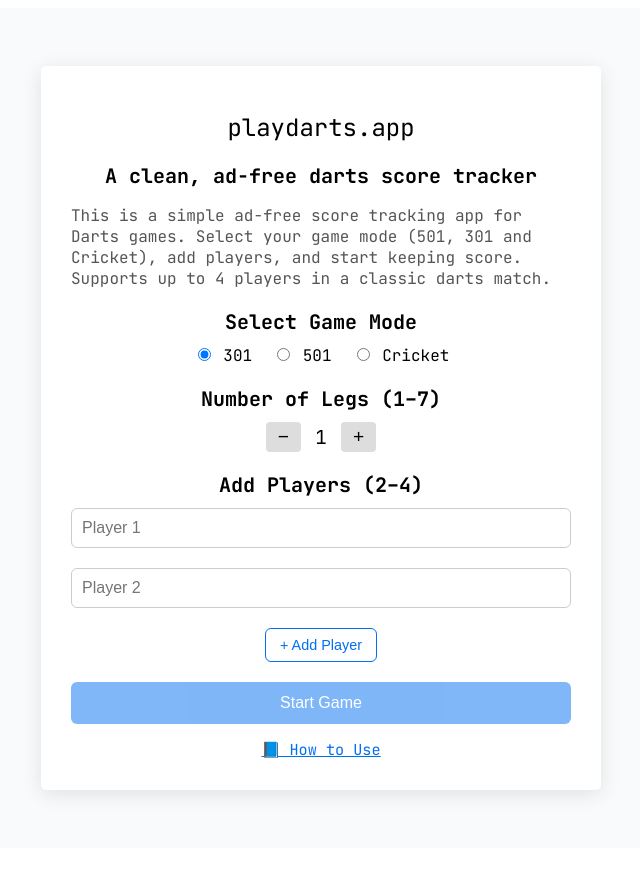
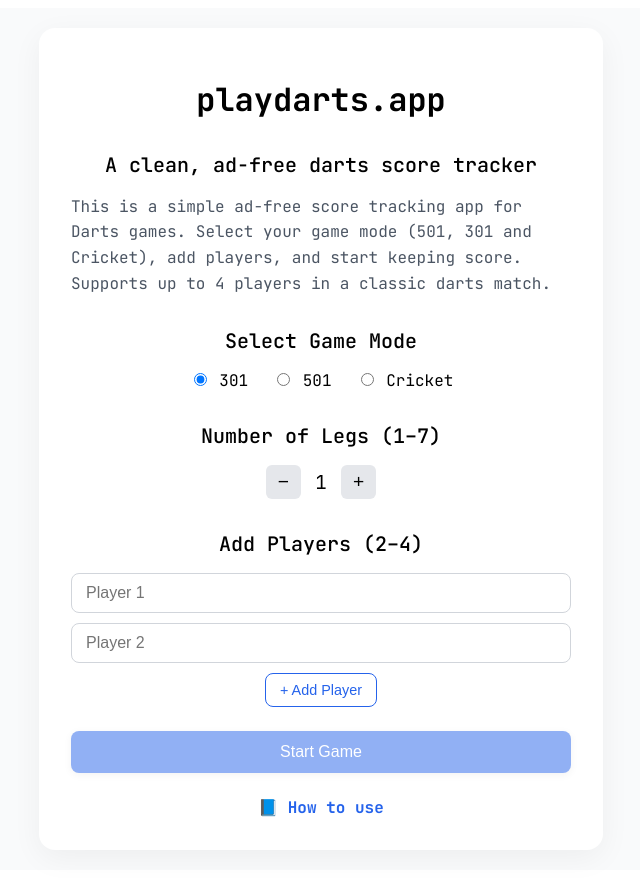
Before and after one commit to homelabdude/playdarts, a Next.js app: page / in a window 1280 px wide. Both pictures are taken after a click on the label "301". Shown: the whole page, without its empty margins (319-959 px from the left). Before the commit the page ends 856 px from the top, so only its background shows below. Built offline with nearby package versions, Linux system fonts and the light colour scheme.

Commit message:
fix: Style changes and board updates

```diff
--- a/src/pages/index.js
+++ b/src/pages/index.js
@@ -2,6 +2,7 @@ import { useState } from "react";
 import { useRouter } from "next/router";
 import Link from "next/link";
 import Head from "next/head";
+import styles from "../styles/Home.module.css";
 
 export default function Home() {
   const router = useRouter();
@@ -19,7 +20,7 @@ export default function Home() {
 
   const handlePlayerNameChange = (index, name) => {
     const updated = [...players];
-    updated[index] = name;
+    updated[index] = name.slice(0, 10);
     setPlayers(updated);
   };
 
@@ -42,27 +43,30 @@ export default function Home() {
     }
   };
 
+  const startButtonEnabled =
+    gameMode && players.every((p) => p.trim() !== "") && players.length >= 2;
+
   return (
     <>
       <Head>
         <title>Playdarts.app - Darts Score Tracker</title>
       </Head>
-      <div style={styles.container}>
-        <div style={styles.card}>
-          <h1 style={styles.heading}>playdarts.app</h1>
-          <h2 style={styles.subheading}>
+      <div className={styles.container}>
+        <div className={styles.card}>
+          <h1 className={styles.heading}>playdarts.app</h1>
+          <h2 className={styles.subheading}>
             A clean, ad-free darts score tracker
           </h2>
-          <p style={styles.description}>
+          <p className={styles.description}>
             This is a simple ad-free score tracking app for Darts games. Select
             your game mode (501, 301 and Cricket), add players, and start
             keeping score. Supports up to 4 players in a classic darts match.
           </p>
 
-          <h2 style={styles.subheading}>Select Game Mode</h2>
-          <div style={styles.radioGroup}>
+          <h2 className={styles.subheading}>Select Game Mode</h2>
+          <div className={styles.radioGroup}>
             {[301, 501, "Cricket"].map((mode) => (
-              <label key={mode} style={styles.radioLabel}>
+              <label key={mode} className={styles.radioLabel}>
                 <input
                   type="radio"
                   name="mode"
@@ -80,17 +84,19 @@ export default function Home() {
 
           {typeof gameMode === "number" && (
             <>
-              <h2 style={styles.subheading}>Number of Legs (1–{maxLegs})</h2>
-              <div style={styles.legsControl}>
+              <h2 className={styles.subheading}>
+                Number of Legs (1–{maxLegs})
+              </h2>
+              <div className={styles.legsControl}>
                 <button
-                  style={styles.legsButton}
+                  className={styles.legsButton}
                   onClick={() => setLegs((l) => Math.max(1, l - 2))}
                 >
                   −
                 </button>
-                <span style={styles.legsDisplay}>{legs}</span>
+                <span className={styles.legsDisplay}>{legs}</span>
                 <button
-                  style={styles.legsButton}
+                  className={styles.legsButton}
                   onClick={() => setLegs((l) => Math.min(maxLegs, l + 2))}
                 >
                   +
@@ -101,16 +107,19 @@ export default function Home() {
 
           {gameMode && (
             <>
-              <h2 style={styles.subheading}>Add Players (2–{maxPlayers})</h2>
+              <h2 className={styles.subheading}>
+                Add Players (2–{maxPlayers})
+              </h2>
               {players.map((player, idx) => (
-                <div key={idx} style={styles.playerRow}>
+                <div key={idx} className={styles.playerRow}>
                   <input
+                    maxLength={10}
                     placeholder={`Player ${idx + 1}`}
                     value={player}
                     onChange={(e) =>
                       handlePlayerNameChange(idx, e.target.value)
                     }
-                    style={{ ...styles.input, flex: 1 }}
+                    className={styles.input}
                   />
                   {players.length > 2 && (
                     <button
@@ -118,7 +127,7 @@ export default function Home() {
                         const updated = players.filter((_, i) => i !== idx);
                         setPlayers(updated);
                       }}
-                      style={styles.deleteButton}
+                      className={styles.deleteButton}
                       title="Remove player"
                     >
                       🗑️
@@ -128,7 +137,7 @@ export default function Home() {
               ))}
 
               {players.length < maxPlayers && (
-                <button style={styles.addButton} onClick={handleAddPlayer}>
+                <button className={styles.addButton} onClick={handleAddPlayer}>
                   + Add Player
                 </button>
               )}
@@ -137,146 +146,17 @@ export default function Home() {
 
           <button
             onClick={handleStartGame}
-            style={{
-              ...styles.startButton,
-              opacity:
-                gameMode &&
-                players.every((p) => p.trim() !== "") &&
-                players.length >= 2
-                  ? 1
-                  : 0.5,
-              pointerEvents:
-                gameMode &&
-                players.every((p) => p.trim() !== "") &&
-                players.length >= 2
-                  ? "auto"
-                  : "none",
-            }}
+            className={styles.startButton}
+            disabled={!startButtonEnabled}
           >
             Start Game
           </button>
 
-          <Link href="/how-to-use" style={styles.helpLink}>
-            📘 How to Use
+          <Link href="/how-to-use" className={styles.helpLink}>
+            📘 How to use
           </Link>
         </div>
       </div>
     </>
   );
 }
-
-const styles = {
-  container: {
-    fontFamily: '"JetBrains Mono", monospace',
-    minHeight: "100vh",
-    display: "flex",
-    alignItems: "center",
-    justifyContent: "center",
-    backgroundColor: "#f9fafb",
-    padding: 20,
-  },
-  helpLink: {
-    display: "inline-block",
-    marginTop: 15,
-    color: "#0070f3",
-    textDecoration: "underline",
-    cursor: "pointer",
-    fontSize: "0.95rem",
-  },
-  card: {
-    width: "100%",
-    maxWidth: 500,
-    backgroundColor: "#fff",
-    padding: 30,
-    borderRadius: 5,
-    boxShadow: "0 4px 20px rgba(0,0,0,0.1)",
-    textAlign: "center",
-  },
-  heading: {
-    fontWeight: "10",
-    fontSize: "1.5rem",
-    marginBottom: 10,
-  },
-  description: {
-    fontSize: "1rem",
-    color: "#555",
-    marginBottom: 20,
-    textAlign: "left",
-  },
-  subheading: {
-    fontSize: "1.25rem",
-    marginTop: 20,
-    marginBottom: 10,
-  },
-  radioGroup: {
-    display: "flex",
-    justifyContent: "center",
-    gap: 20,
-    marginBottom: 20,
-  },
-  radioLabel: {
-    fontSize: "1rem",
-    cursor: "pointer",
-  },
-  input: {
-    width: "100%",
-    padding: 10,
-    fontSize: "1rem",
-    marginBottom: 10,
-    borderRadius: 6,
-    border: "1px solid #ccc",
-  },
-  addButton: {
-    padding: "8px 14px",
-    fontSize: "0.9rem",
-    border: "1px solid #0070f3",
-    backgroundColor: "#fff",
-    color: "#0070f3",
-    borderRadius: 6,
-    cursor: "pointer",
-    marginBottom: 20,
-  },
-  playerRow: {
-    display: "flex",
-    alignItems: "center",
-    gap: 10,
-    marginBottom: 10,
-  },
-  deleteButton: {
-    background: "transparent",
-    border: "none",
-    fontSize: "1.2rem",
-    cursor: "pointer",
-    color: "#e00",
-  },
-  startButton: {
-    width: "100%",
-    padding: 12,
-    fontSize: "1rem",
-    backgroundColor: "#0070f3",
-    color: "white",
-    border: "none",
-    borderRadius: 6,
-    cursor: "pointer",
-  },
-  legsControl: {
-    display: "flex",
-    justifyContent: "center",
-    alignItems: "center",
-    gap: 10,
-    marginBottom: 20,
-  },
-  legsButton: {
-    padding: "4px 12px",
-    fontSize: "1.2rem",
-    backgroundColor: "#ddd",
-    border: "none",
-    borderRadius: 4,
-    cursor: "pointer",
-  },
-  legsDisplay: {
-    fontSize: "1.2rem",
-    minWidth: "20px",
-    textAlign: "center",
-  },
-};
--- /dev/null
+++ b/src/styles/Home.module.css
@@ -0,0 +1,157 @@
+/* General layout */
+.container {
+  font-family: "JetBrains Mono", monospace;
+  min-height: 100vh;
+  display: flex;
+  align-items: center;
+  justify-content: center;
+  background-color: #f9fafb;
+  padding: 20px;
+}
+
+.card {
+  width: 100%;
+  max-width: 500px;
+  background-color: #ffffff;
+  padding: 2rem;
+  border-radius: 1rem;
+  box-shadow: 0 8px 30px rgba(0, 0, 0, 0.05);
+  text-align: center;
+}
+
+/* Typography */
+.heading {
+  font-size: 2rem;
+  font-weight: 600;
+  margin-bottom: 1rem;
+  line-height: 1.2;
+}
+
+.subheading {
+  font-size: 1.25rem;
+  margin: 2rem 0 1rem;
+  font-weight: 500;
+}
+
+.description {
+  font-size: 1rem;
+  color: #4b5563;
+  margin-bottom: 1.5rem;
+  text-align: left;
+  line-height: 1.6;
+}
+
+/* Radio buttons */
+.radioGroup {
+  display: flex;
+  justify-content: center;
+  gap: 1.5rem;
+  margin-bottom: 1.5rem;
+}
+
+.radioLabel {
+  font-size: 1rem;
+  cursor: pointer;
+}
+
+/* Legs control */
+.legsControl {
+  display: flex;
+  justify-content: center;
+  align-items: center;
+  gap: 10px;
+  margin-bottom: 1.5rem;
+}
+
+.legsButton {
+  padding: 6px 12px;
+  font-size: 1.2rem;
+  background-color: #e5e7eb;
+  border: none;
+  border-radius: 6px;
+  cursor: pointer;
+}
+
+.legsDisplay {
+  font-size: 1.2rem;
+  min-width: 20px;
+  text-align: center;
+}
+
+/* Player input */
+.playerRow {
+  display: flex;
+  align-items: center;
+  gap: 10px;
+  margin-bottom: 10px;
+}
+
+.input {
+  width: 100%;
+  padding: 10px 14px;
+  font-size: 1rem;
+  border-radius: 8px;
+  border: 1px solid #d1d5db;
+  outline: none;
+  transition: border 0.2s ease;
+}
+
+.input:focus {
+  border-color: #3b82f6;
+}
+
+/* Buttons */
+.addButton {
+  padding: 8px 14px;
+  font-size: 0.9rem;
+  border: 1px solid #2563eb;
+  background-color: #ffffff;
+  color: #2563eb;
+  border-radius: 8px;
+  cursor: pointer;
+  margin-bottom: 1.5rem;
+  transition: all 0.2s ease;
+}
+
+.addButton:hover {
+  background-color: #eff6ff;
+}
+
+.startButton {
+  width: 100%;
+  padding: 12px 20px;
+  font-size: 1rem;
+  background-color: #2563eb;
+  color: white;
+  border: none;
+  border-radius: 8px;
+  cursor: pointer;
+  font-weight: 500;
+  transition: background 0.2s ease;
+  box-shadow: 0 2px 8px rgba(0, 0, 0, 0.1);
+}
+
+.startButton:disabled {
+  opacity: 0.5;
+  pointer-events: none;
+}
+
+.startButton:hover:not(:disabled) {
+  background-color: #1d4ed8;
+}
+
+.deleteButton {
+  background: transparent;
+  border: none;
+  font-size: 1.2rem;
+  cursor: pointer;
+  color: #dc2626;
+}
+
+.helpLink {
+  display: inline-block;
+  margin-top: 1.5rem;
+  color: #2563eb;
+  text-decoration: none;
+  font-weight: bold;
+}
```
Also changed, not shown: package.json (+4 -3 lines), src/pages/dartboard.jsx (+5 -5 lines), src/pages/game.js (+56 -24 lines), src/pages/how-to-use.js (+3 -4 lines), 1 other file (tests, documents, lock files or other folders).
